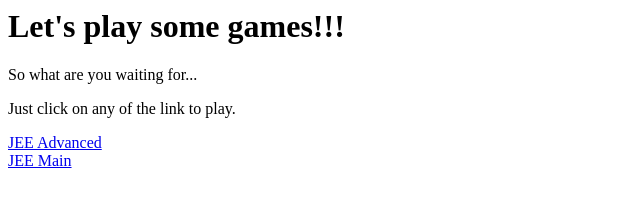
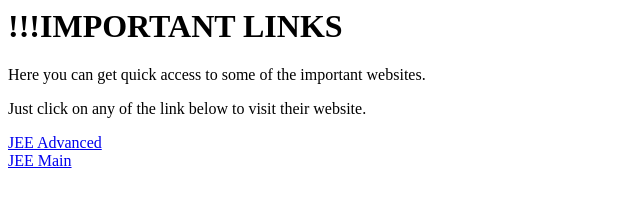
Before and after one commit to AdityaRajShit/AdityaRajShit.github.io, a plain HTML site: page index.html in a window 1280 px wide. Shown: the top 220 px of the page, without its empty margins (0-640 px from the left). Drawn offline with Linux system fonts and the light colour scheme.

Commit message:
Update index.html

```diff
--- a/index.html
+++ b/index.html
@@ -3,9 +3,9 @@
 <title>My First Webpage</title>
 </head>
 <body>
-<h1>Let's play some games!!!</h1>
-<p>So what are you waiting for...</p>
-<p>Just click on any of the link to play.</p>
+<h1>!!!IMPORTANT LINKS</h1>
+<p>Here you can get quick access to some of the important websites.</p>
+<p>Just click on any of the link below to visit their website.</p>
 
 <a href="http://jeeadv.ac.in/">JEE Advanced</a>
 <br>
```
